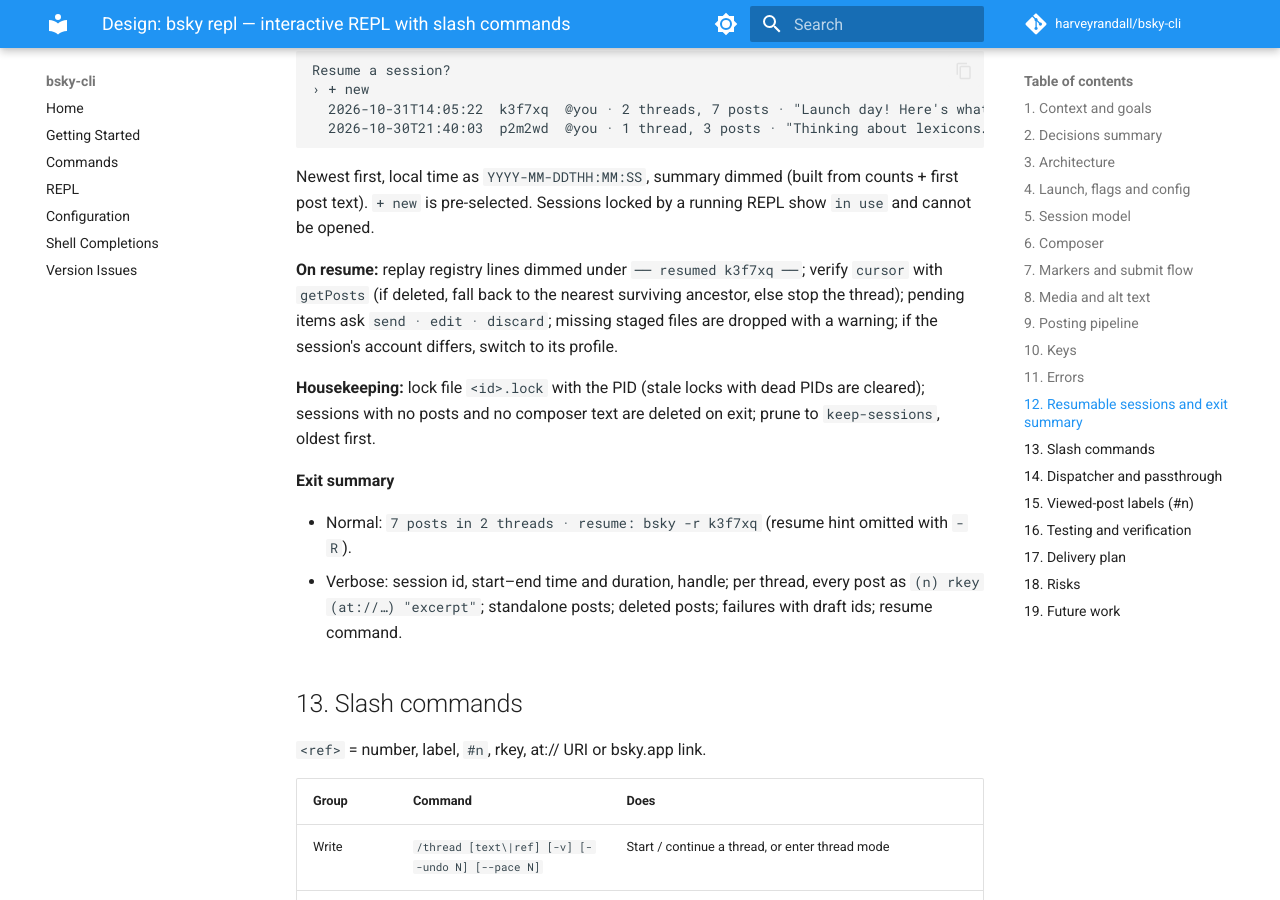
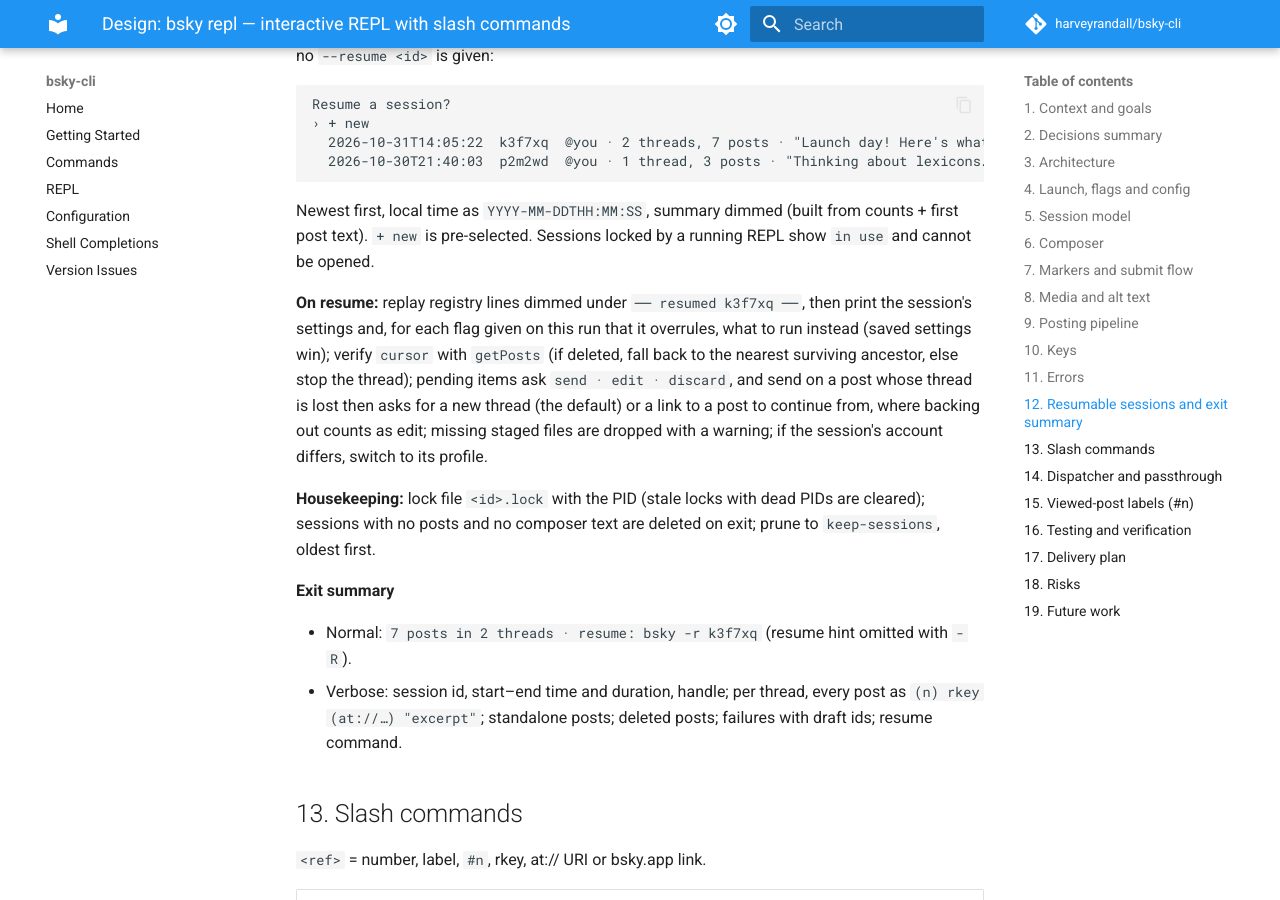
Before and after one commit to harveyrandall/bsky-cli, an MkDocs documentation site: the page built from docs/superpowers/specs/2026-10-31-bsky-repl-design.md, in a window 1280 px wide and 900 px high, scrolled down 13160 px. Built offline with MkDocs 1.6.1 and Material for MkDocs 9.7.7, drawn with Linux system fonts in a browser that asks for light colours; comment, search, counter and statistics services are not loaded; some of the changed text lies outside the part shown.

Commit message:
docs(repl): record the review decisions in the docs and spec

```diff
--- a/docs/superpowers/specs/2026-10-31-bsky-repl-design.md
+++ b/docs/superpowers/specs/2026-10-31-bsky-repl-design.md
@@ -169,7 +169,7 @@ Anything else: `Can't resolve "<x>": use a number, #n, rkey, at:// URI or bsky.a
 
 **Output per post:** `(4) 3lbx7kt5def2v`; verbose `(4) 3lbx7kt5def2v (at://did:plc:…/app.bsky.feed.post/3lbx7kt5def2v)`. Suffixes: `↳ 1` when the parent is not the previous post, `❝ #2` for quotes, `📷 2` / `🎞` for media.
 
-**Deletes** (`/undo`, `/delete <ref>`, own posts only, confirmation required): entry marked `deleted` (shown as `deleted` in `/history`). If it was the cursor, the cursor moves to its parent. Deleting the root stops the thread (confirmation says so).
+**Deletes** (`/undo`, `/delete <ref>`, own posts only, confirmation required): entry marked `deleted` (shown as `deleted` in `/history`). If it was the cursor, the cursor moves to its parent. Deleting the root stops the thread (confirmation says so) and prints `/thread <label>` for the thread's last post, if any is left.
 
 **`/switch <profile>`** stops the active thread; the registry is kept.
 
@@ -232,7 +232,8 @@ Result: `{ posts: string[], keep?: string, discard?: string, autoSplit: boolean,
 **Alt-text prompt** opens with one sentence: *"Alt text tells people using screen readers what's in your image — without it, they're left out of the post."*
 
 - Default: Enter skips (alt falls back to the file name, current `createPost` behaviour).
-- `--force-alt` / `force-alt = true`: re-prompts until non-blank text is given; Esc drops that file instead.
+- `--force-alt` / `force-alt = true`: re-prompts until non-blank text is given.
+- Esc, with or without `--force-alt`, drops that file and says it isn't an error.
 - `TODO(alt-text-ai)` comment at the prompt: future local-model generation (Future work).
 
 ## 9. Posting pipeline
@@ -361,7 +362,7 @@ Resume a session?
 
 Newest first, local time as `YYYY-MM-DDTHH:MM:SS`, summary dimmed (built from counts + first post text). `+ new` is pre-selected. Sessions locked by a running REPL show `in use` and cannot be opened.
 
-**On resume:** replay registry lines dimmed under `── resumed k3f7xq ──`; verify `cursor` with `getPosts` (if deleted, fall back to the nearest surviving ancestor, else stop the thread); pending items ask `send · edit · discard`; missing staged files are dropped with a warning; if the session's account differs, switch to its profile.
+**On resume:** replay registry lines dimmed under `── resumed k3f7xq ──`, then print the session's settings and, for each flag given on this run that it overrules, what to run instead (saved settings win); verify `cursor` with `getPosts` (if deleted, fall back to the nearest surviving ancestor, else stop the thread); pending items ask `send · edit · discard`, and send on a post whose thread is lost then asks for a new thread (the default) or a link to a post to continue from, where backing out counts as edit; missing staged files are dropped with a warning; if the session's account differs, switch to its profile.
 
 **Housekeeping:** lock file `<id>.lock` with the PID (stale locks with dead PIDs are cleared); sessions with no posts and no composer text are deleted on exit; prune to `keep-sessions`, oldest first.
 
```
Also changed, not shown: docs/repl.md (+2 -2 lines), 2 other files.
